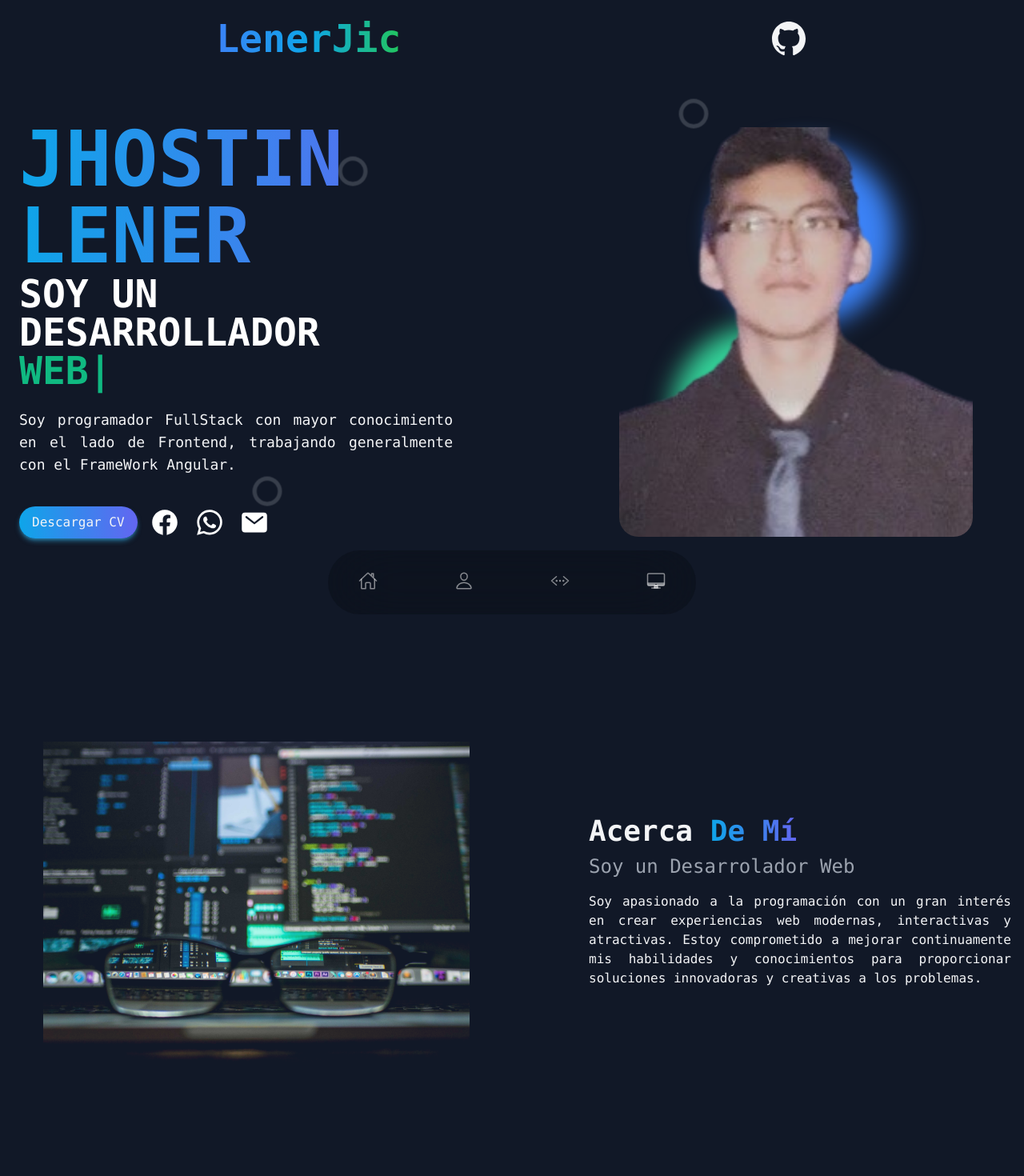
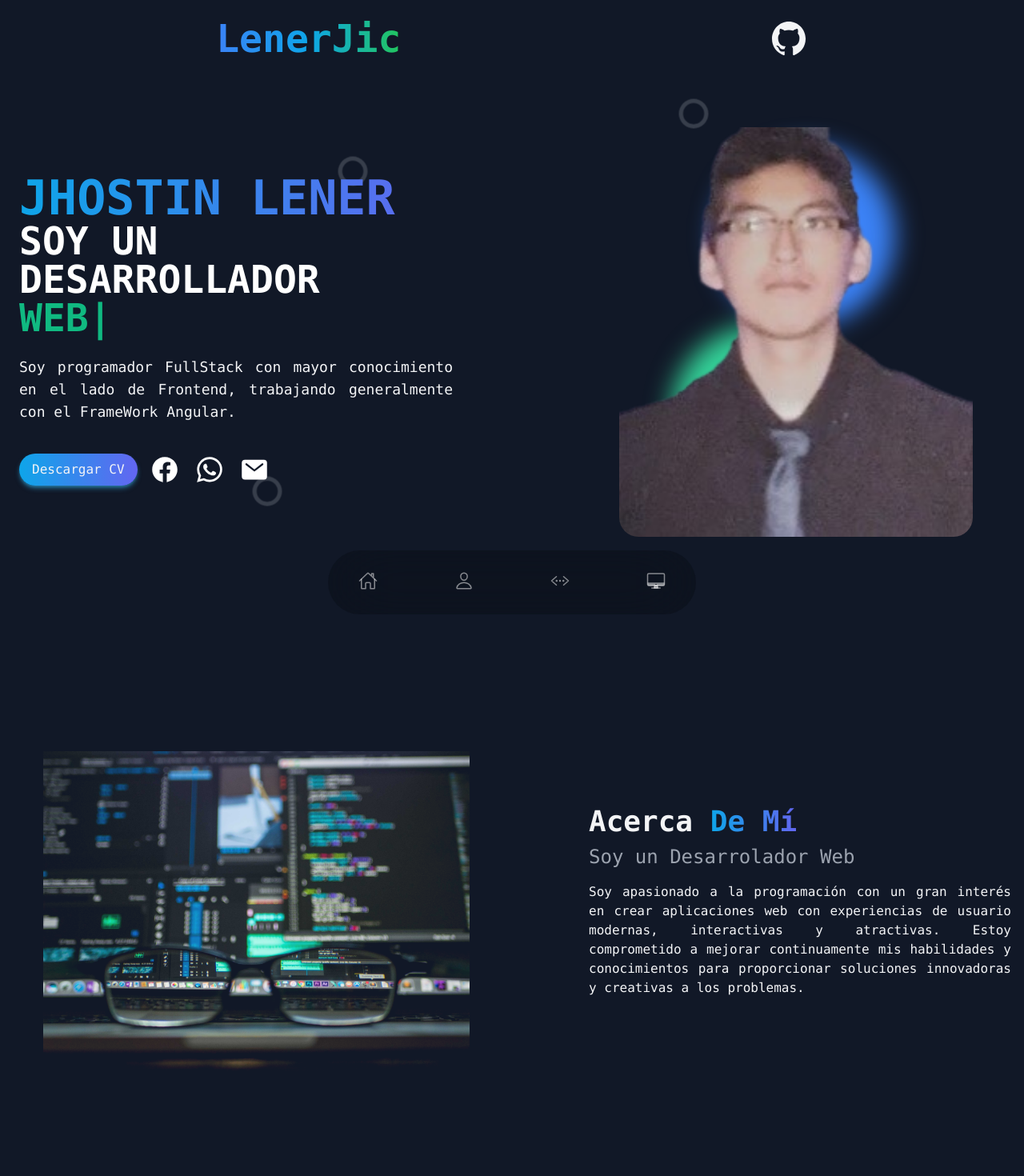
Before and after one commit to LenerJic/myportfolio, a React (Vite) app: page / in a window 1280 px wide. Shown: the top 1470 px of the page at 80% size. Built offline with nearby package versions, Linux system fonts and the light colour scheme.

Commit message:
myportfolio v0.2.6

```diff
--- a/src/components/About.jsx
+++ b/src/components/About.jsx
@@ -3,7 +3,7 @@ export function About() {
     <section id="about" className="section">
       <div className="container mx-auto">
         <div className="flex flex-col gap-y-5 lg:flex-row lg:items-center lg:gap-x-20 lg:gap-y-0 h-screen">
-          <div className="h-64 lg:h-1/2 px-6 lg:w-1/2 lg:px-4">
+          <div className="h-64 lg:h-1/2 px-6 lg:w-1/2 md:mt-6 lg:px-4">
             <div className="flex-1 bg-about bg-contain bg-no-repeat h-full mix-blend-lighten bg-top"></div>
           </div>
           <div className="flex-1 text-center lg:text-left p-4">
@@ -11,8 +11,8 @@ export function About() {
               Acerca <span className="text-gradient">De Mí</span>
             </h2>
             <h3 className="text-2xl text-gray-400 mb-4">Soy un Desarrolador Web</h3>
-            <p className="text-justify 2xl:text-lg leading-6">
-              Soy apasionado a la programación con un gran interés en crear experiencias web modernas, interactivas
+            <p className="text-justify md:text-2xl/9 lg:text-base 2xl:text-lg leading-6">
+              Soy apasionado a la programación con un gran interés en crear aplicaciones web con experiencias de usuario modernas, interactivas
               y atractivas. Estoy comprometido a mejorar continuamente mis habilidades y conocimientos
               para proporcionar soluciones innovadoras y creativas a los problemas.
             </p>
--- a/src/components/Hero.jsx
+++ b/src/components/Hero.jsx
@@ -12,7 +12,7 @@ export function Hero() {
       <div className="container mx-auto">
         <div className="flex flex-col lg:px-4 xl:px-6 gap-y-8 lg:flex-row lg:items-center lg:gap-x-12">
           <div className="flex-1 text-center lg:text-left mx-2 lg:mx-0 xl:pr-40">
-            <h1 className="text-5xl font-bold leading-[0.8] lg:text-8xl text-gradient">
+            <h1 className="text-5xl font-bold leading-[0.8] xl:text-6xl 2xl:text-8xl text-gradient">
               JHOSTIN LENER
             </h1>
             <div className="mb-6 text-3xl lg:text-5xl font-semibold uppercase">
@@ -20,7 +20,7 @@ export function Hero() {
               <TypeAnimation sequence={['Web', 2000, 'Frontend', 2000,]}
                 speed={50} className='text-emerald-500' wrapper='span' repeat={Infinity}/>
             </div>
-            <p className="text-justify xl:text-lg">
+            <p className="text-justify md:text-3xl lg:text-xl xl:text-lg">
               Soy programador FullStack con mayor conocimiento en el lado de Frontend, trabajando generalmente
               con el FrameWork Angular.
             </p>
--- a/src/components/Skills.jsx
+++ b/src/components/Skills.jsx
@@ -22,7 +22,7 @@ export function Skills() {
             Mis <span className="text-gradient">Habilidades</span>
           </h3>
           <p className="text-gray-400 text-xl 2xl:text-2xl">Mis Conocimientos</p>
-          <div className="grid grid-cols-2 lg:grid-cols-3 justify-items-center p-4 gap-7 lg:gap-10">
+          <div className="grid grid-cols-2 md:grid-cols-3 justify-items-center p-4 gap-7 lg:gap-10">
             {Skills.map((skill, i) => (
               <div key={i} className={`border-4 border-cyan-600 relative flex flex-col gap-y-3 items-center min-w-[5rem] lg:min-w-[10rem] max-w-[16rem] bg-gray-900 p-4 lg:p-10 rounded-xl hover:shadow-lg transition-all duration-300 ${skill.hover}`}>
                 <div className="w-28 lg:w-32 h-28 lg:h-32 flex items-center">
--- a/src/index.css
+++ b/src/index.css
@@ -13,7 +13,7 @@ body::-webkit-scrollbar-thumb:hover{
 }
 
 .section{
-  @apply py-8 lg:py-24 lg:h-screen flex items-center;
+  @apply py-8 lg:py-24 h-screen flex items-center;
 }
 .active{
   @apply bg-gradient-to-b from-emerald-500 via-cyan-600 to-blue-500 text-white;
```
